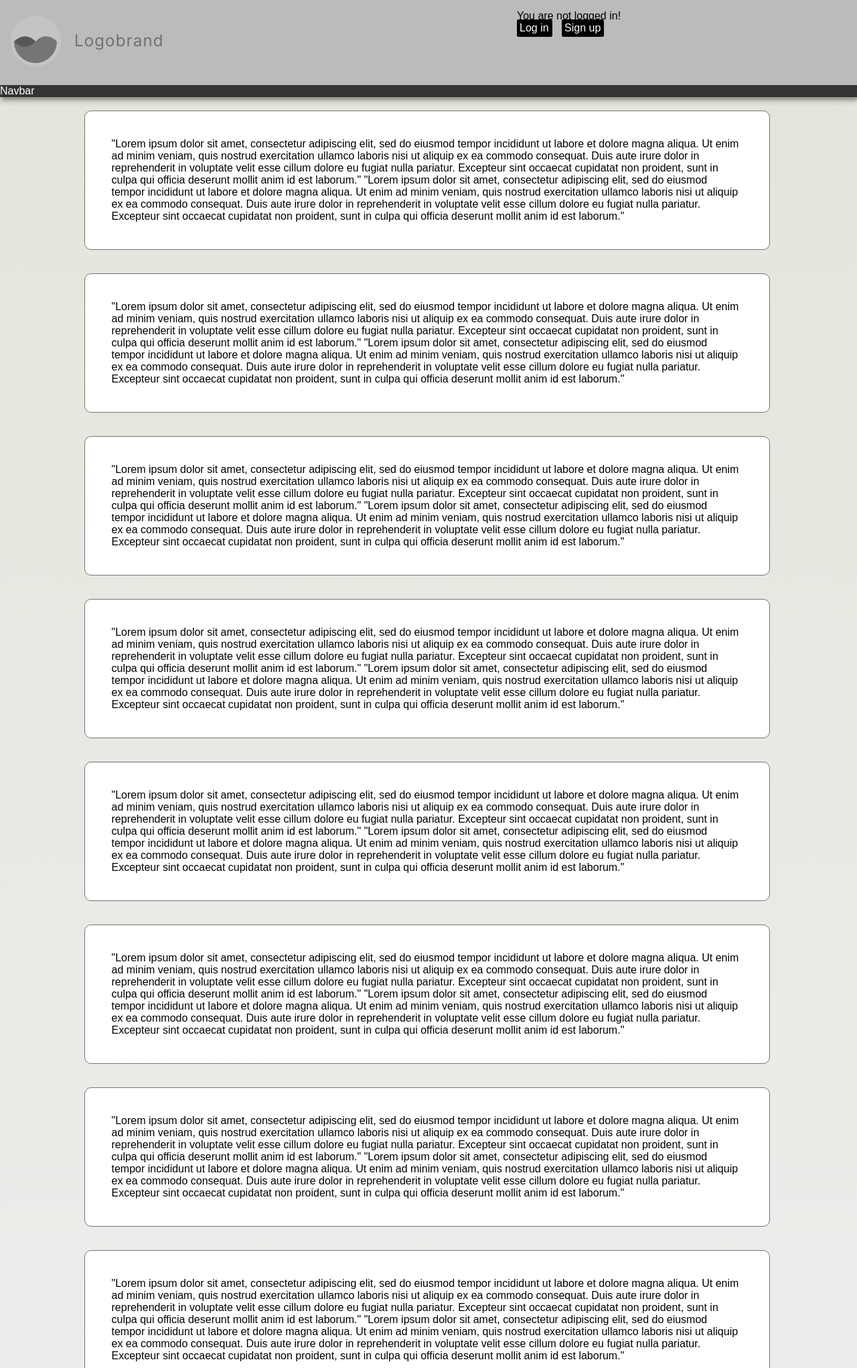
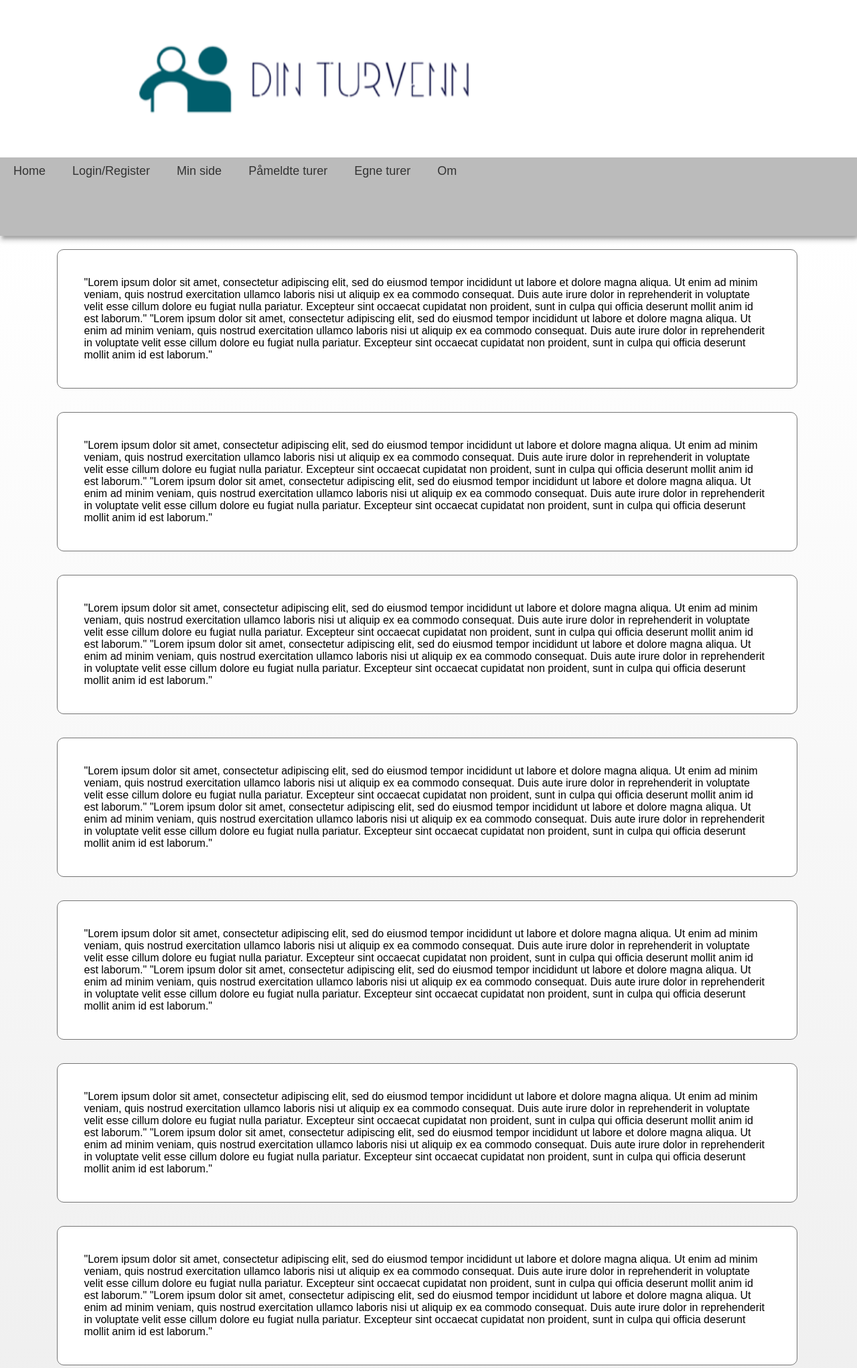
Before and after one commit to axelegkor/Turapp, a Django app: page / in a window 1280 px wide; the page is wider, and only the part inside the window is pictured. Shown: the top 2042 px of that part at 67% size. Run offline with Django 4.2, Linux system fonts and the light colour scheme.

Commit message:
Added HTML for register and about, started CSS cleanup

```diff
--- /dev/null
+++ b/turapp/base/templates/base/about.html
@@ -0,0 +1,5 @@
+{% extends 'main.html' %}
+
+{% block content %}
+
+{% endblock %}
--- /dev/null
+++ b/turapp/base/templates/base/register.html
@@ -0,0 +1,5 @@
+{% extends 'main.html' %}
+
+{% block content %}
+
+{% endblock %}
--- a/turapp/base/urls.py
+++ b/turapp/base/urls.py
@@ -8,6 +8,7 @@
     path('description/', views.description, name="description"),
     path('overview/', views.overview, name="overview"),
     path('enrolled/', views.enrolled, name="enrolled"),
+    path('about/', views.about, name="about"),
 
     path('', views.home, name = "home"),
 ]
--- a/turapp/base/views.py
+++ b/turapp/base/views.py
@@ -49,3 +49,6 @@
 
 def home(request):
     return render(request, 'base/home.html')
+
+def about(request):
+    return render(request, 'base/about.html')
--- a/turapp/static/css/main.css
+++ b/turapp/static/css/main.css
@@ -6,35 +6,36 @@
     font-family:Arial, Helvetica, sans-serif;
     margin: 0px;
     padding: 0px;
-    box-sizing: border-box;
+    height: 100%;
+    top: 0;
 
 }
 
 
 body {
     margin: 0;
-    background-color: #5c6e2d;
-
 }
 
 .navbar {
-    overflow: hidden;
-    background-color: #def59f;
-    position: fixed;
+    overflow:hidden;
+    background-color: #BBBBBB;
+    /*position: fixed; */
+    display: flex;
     top: 0;
     width: 100%;
+    height: 100%;
 }
-/*header styling*/
 
 .navbar a {
     float: left;
     display: block;
     color: #333333;
-    text-align: center;
-    padding: 30px 50px;
+    text-align: top center;
+    padding: 10px 20px;
     text-decoration: none;
     font-size: 18px;
     transition-duration: 0.5s;
+    height: 100%;
 }
 
 .navbar a:hover {
@@ -42,9 +43,9 @@
     color: black;
 }
 
-
+/*header styling*/
 header {
-    background-color: #BBBBBB;
+    background-color: white;
     width: 100%;
     top: 0%;
     height: 10%;
@@ -236,6 +237,7 @@
     padding-left: 40%;
     padding-right: 40%;
 
+
 }
 
 .icon {
--- a/turapp/templates/main.html
+++ b/turapp/templates/main.html
@@ -14,7 +14,7 @@
             <div class="headergrid headergrid1">
 
                 <a href="/">
-                    <img src="{% static 'img/dummy_logo.png' %}" id="logoimg">
+                    <img src="{% static 'img/logo1.png' %}" id="logoimg">
                 </a>
             </div>
 
@@ -40,7 +40,7 @@
         </header>
 
         <nav>
-            <p>Navbar</p>
+            {% include "navbar.html" %}
         </nav>
 
         <main>
@@ -49,7 +49,7 @@
             {% endblock %}
         </main>
 
-        <footer>
+        <footer class="footer">
             <a href="/">
                 <img src="{% static 'img/facebook_icon.png' %}" class="icon">
             </a>
--- a/turapp/templates/navbar.html
+++ b/turapp/templates/navbar.html
@@ -1,6 +1,8 @@
 <div class="navbar">
-    <a href="homepage.html">Home</a>
-    <a href="login.html">Login/Register</a>
-    <a href="about.html">About</a>
-    <a href="contact.html">Contact</a>
+    <a href="{% url 'home'%}">Home</a>
+    <a href="{% url 'login' %}">Login/Register</a>
+    <a href="{% url 'mypage' %}">Min side</a>
+    <a href="{% url 'enrolled'%}">Påmeldte turer</a>
+    <a href="{% url 'overview'%}">Egne turer</a>
+    <a href="{% url 'about' %}">Om</a>
 </div>
```
Also changed, not shown: turapp/static/img/logo1.png (added).
